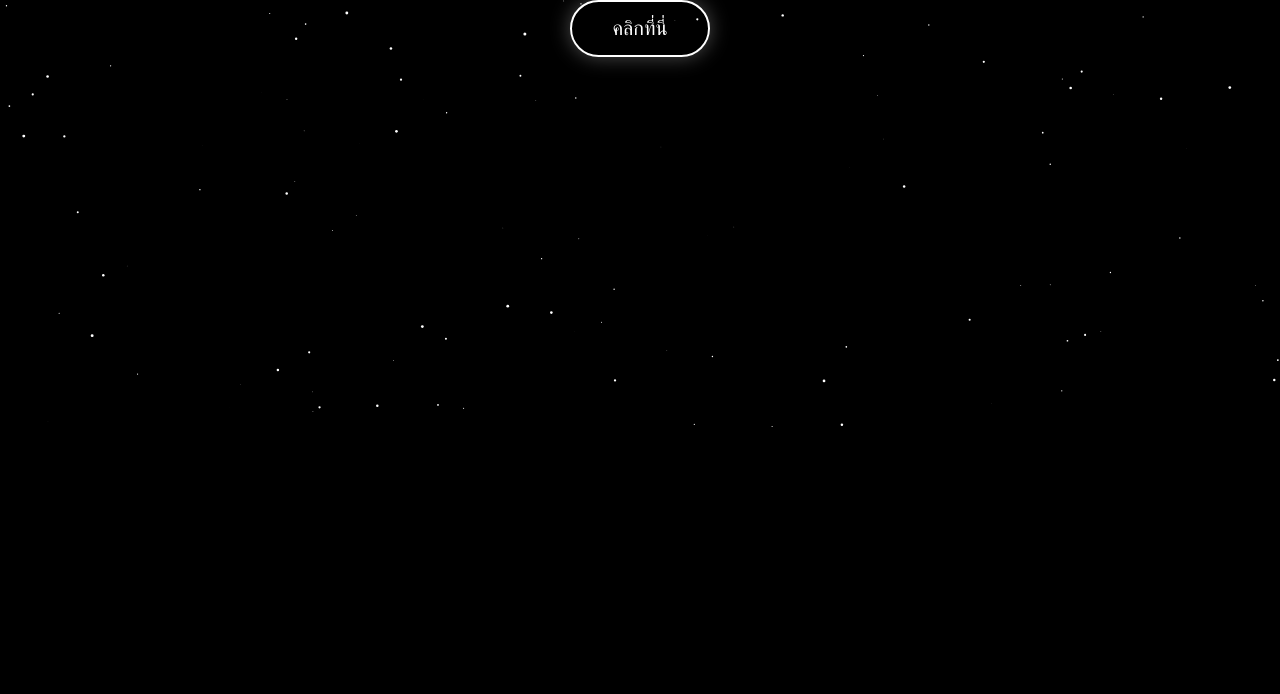
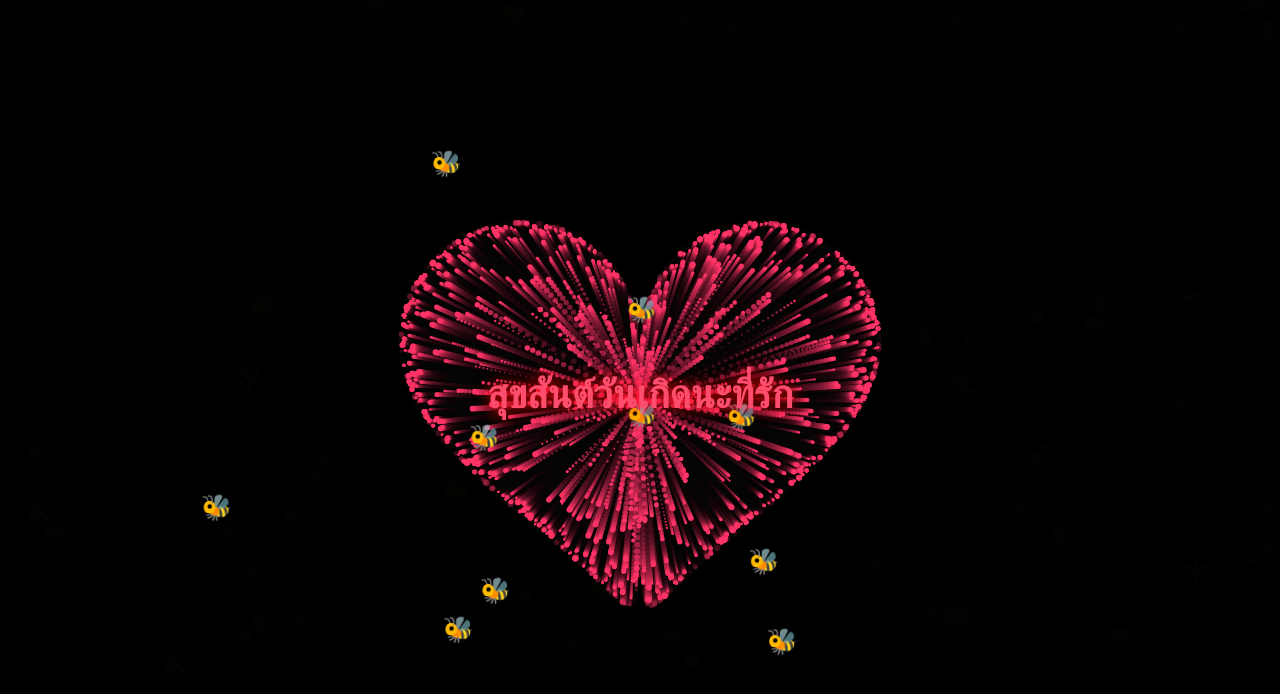
Before and after one commit to phau63917-collab/happy-birthday, a plain HTML site: page index.html in a window 1280 px wide. Drawn offline with Linux system fonts and the light colour scheme.

Commit message:
Add files via upload

```diff
--- a/index.html
+++ b/index.html
@@ -2,158 +2,43 @@
 <html lang="vi">
 <head>
     <meta charset="UTF-8">
-    <title>Happy Birthday - Final Heart</title>
+    <title>Happy Birthday - Heart & Snow</title>
     <style>
-        body {
-            margin: 0;
-            overflow: hidden;
-            background-color: #000;
-            display: flex;
-            justify-content: center;
-            align-items: center;
-            font-family: 'Arial', sans-serif;
+        body { margin: 0; overflow: hidden; background: #000; font-family: 'Arial', sans-serif; }
+        canvas { position: absolute; top: 0; left: 0; z-index: 1; }
+        #bg-canvas { z-index: 0; } /* Canvas cho tuyết và tim rơi */
+
+        .content {
+            position: absolute; top: 50%; left: 50%; transform: translate(-50%, -50%);
+            text-align: center; z-index: 10; pointer-events: none;
         }
-
-        /* Nền sao nhấp nháy */
-        #star-canvas {
-            position: absolute;
-            width: 100%;
-            height: 100%;
-            z-index: 0;
+        .thai-wish {
+            color: #ff4d6d; font-size: 2.5rem; font-weight: bold;
+            text-shadow: 0 0 15px #ff0000; margin-bottom: 10px;
         }
-
-        /* Nút bấm ban đầu */
-        #start-btn {
-            z-index: 10;
-            padding: 15px 40px;
-            font-size: 20px;
-            background: transparent;
-            color: #fff;
-            border: 2px solid #fff;
-            border-radius: 30px;
-            cursor: pointer;
-            box-shadow: 0 0 20px rgba(255,255,255,0.3);
-            transition: 0.3s;
-        }
-        #start-btn:hover { background: #fff; color: #000; }
-
-        /* Bì thư đen */
-        #envelope-wrapper {
-            display: none;
-            z-index: 5;
-            transition: all 1s ease;
-        }
-        .envelope {
-            width: 250px;
-            height: 150px;
-            background: #1a1a1a;
-            position: relative;
-            border: 1px solid #333;
-        }
-        .envelope::after {
-            content: "";
-            position: absolute;
-            top: 0;
-            border-top: 80px solid #252525;
-            border-left: 125px solid transparent;
-            border-right: 125px solid transparent;
-        }
-        .fade-out { opacity: 0; transform: scale(0); }
-
-        /* Canvas Trái tim hạt mịn */
-        #heart-canvas {
-            display: none;
-            position: absolute;
-            z-index: 2;
-        }
-
-        /* Chữ Thái giữa tim */
-        .thai-text {
-            position: absolute;
-            z-index: 3;
-            color: #ff4d6d;
-            font-size: 35px;
-            font-weight: bold;
-            display: none;
-            text-shadow: 0 0 15px #ff4d6d;
-            pointer-events: none;
-            text-align: center;
-        }
-
-        /* Ong bay */
-        .bee {
-            position: absolute;
-            font-size: 25px;
-            z-index: 4;
-            pointer-events: none;
-            transition: all 3s ease-in-out;
-        }
+        .bee { position: absolute; font-size: 25px; z-index: 5; transition: all 2s ease-in-out; }
     </style>
 </head>
 <body>
-
-    <canvas id="star-canvas"></canvas>
-    <button id="start-btn">คลิกที่นี่</button>
-
-    <div id="envelope-wrapper">
-        <div class="envelope"></div>
+    <canvas id="bg-canvas"></canvas> <canvas id="heartCanvas"></canvas> <div class="content">
+        <div class="thai-wish">สุขสันต์วันเกิดนะที่รัก</div>
     </div>
 
-    <canvas id="heart-canvas"></canvas>
-    <div id="thai-msg" class="thai-text">สุขสันต์วันเกิดนะที่รัก</div>
-
     <script>
-        const btn = document.getElementById('start-btn');
-        const env = document.getElementById('envelope-wrapper');
-        const heartCanvas = document.getElementById('heart-canvas');
-        const msg = document.getElementById('thai-msg');
-
-        // 1. Khởi tạo nền sao
-        const starCtx = document.getElementById('star-canvas').getContext('2d');
-        let stars = [];
-        function initStars() {
-            starCtx.canvas.width = window.innerWidth;
-            starCtx.canvas.height = window.innerHeight;
-            for(let i=0; i<200; i++) {
-                stars.push({x: Math.random()*innerWidth, y: Math.random()*innerHeight, r: Math.random()*1.5});
-            }
-        }
-        function drawStars() {
-            starCtx.clearRect(0,0,innerWidth,innerHeight);
-            starCtx.fillStyle = "white";
-            stars.forEach(s => {
-                starCtx.beginPath();
-                starCtx.arc(s.x, s.y, s.r, 0, Math.PI*2);
-                starCtx.fill();
-            });
-            requestAnimationFrame(drawStars);
-        }
-        initStars(); drawStars();
-
-        // 2. Xử lý bấm nút mở thư
-        btn.onclick = () => {
-            btn.style.display = 'none';
-            env.style.display = 'block';
-            setTimeout(() => {
-                env.classList.add('fade-out');
-                setTimeout(() => {
-                    env.style.display = 'none';
-                    showHeart();
-                }, 1000);
-            }, 1000);
-        };
-
-        // 3. Hiệu ứng Trái tim Hạt mịn
-        function showHeart() {
-            heartCanvas.style.display = 'block';
-            msg.style.display = 'block';
-            const ctx = heartCanvas.getContext('2d');
-            heartCanvas.width = window.innerWidth;
-            heartCanvas.height = window.innerHeight;
+        const canvas = document.getElementById('heartCanvas');
+        const ctx = canvas.getContext('2d');
+        const bgCanvas = document.getElementById('bg-canvas');
+        const bgCtx = bgCanvas.getContext('2d');
 
         let particles = [];
-            const particleCount = 1500;
+        let backgroundElements = []; // Chứa tuyết và tim nhỏ
 
+        function init() {
+            canvas.width = bgCanvas.width = window.innerWidth;
+            canvas.height = bgCanvas.height = window.innerHeight;
+        }
+
+        // --- TRÁI TIM CHÍNH ---
         function getHeartPoint(t) {
             return {
                 x: 16 * Math.pow(Math.sin(t), 3),
@@ -166,18 +51,16 @@
             reset() {
                 this.t = Math.random() * Math.PI * 2;
                 const point = getHeartPoint(this.t);
-                    this.x = heartCanvas.width / 2;
-                    this.y = heartCanvas.height / 2;
-                    // Độ lớn của trái tim (15)
-                    this.targetX = heartCanvas.width / 2 + point.x * 15;
-                    this.targetY = heartCanvas.height / 2 + point.y * 15;
-                    this.speed = Math.random() * 0.04 + 0.01;
+                this.x = canvas.width / 2;
+                this.y = canvas.height / 2;
+                this.targetX = canvas.width / 2 + point.x * 15;
+                this.targetY = canvas.height / 2 + point.y * 15;
+                this.speed = Math.random() * 0.05 + 0.02;
                 this.size = Math.random() * 2 + 1;
             }
             update() {
                 this.x += (this.targetX - this.x) * this.speed;
                 this.y += (this.targetY - this.y) * this.speed;
-                    // Khi hạt chạm mục tiêu thì reset để tạo hiệu ứng luân chuyển
                 if (Math.abs(this.x - this.targetX) < 1) this.reset();
             }
             draw() {
@@ -188,52 +71,65 @@
             }
         }
 
-            for (let i = 0; i < particleCount; i++) particles.push(new Particle());
-
-            function animateHeart() {
-                // Tạo hiệu ứng đuôi mờ cho hạt
-                ctx.fillStyle = 'rgba(0, 0, 0, 0.1)';
-                ctx.fillRect(0, 0, heartCanvas.width, heartCanvas.height);
-
-                particles.forEach(p => {
-                    p.update();
-                    p.draw();
-                });
-
-                // Giữ chữ ở giữa
-                msg.style.left = (window.innerWidth/2 - msg.offsetWidth/2) + 'px';
-                msg.style.top = (window.innerHeight/2 - msg.offsetHeight/2) + 'px';
-
-                requestAnimationFrame(animateHeart);
+        // --- TUYẾT VÀ TIM RƠI ---
+        class BgElement {
+            constructor(type) {
+                this.type = type; // 'snow' hoặc 'heart'
+                this.reset();
             }
-            animateHeart();
-            startBees();
+            reset() {
+                this.x = Math.random() * bgCanvas.width;
+                this.y = -20;
+                this.speed = Math.random() * 2 + 1;
+                this.size = Math.random() * 15 + 10;
+                this.content = this.type === 'snow' ? '❄️' : ['💝','💖','💗','💓','💞'][Math.floor(Math.random()*5)];
+            }
+            update() {
+                this.y += this.speed;
+                if (this.y > bgCanvas.height) this.reset();
+            }
+            draw() {
+                bgCtx.font = `${this.size}px Arial`;
+                bgCtx.fillText(this.content, this.x, this.y);
+            }
         }
 
-        // 4. Tạo ong bay xung quanh
-        function startBees() {
-            for (let i = 0; i < 5; i++) {
+        // Khởi tạo
+        init();
+        for (let i = 0; i < 1000; i++) particles.push(new Particle());
+        for (let i = 0; i < 50; i++) backgroundElements.push(new BgElement('snow'));
+        for (let i = 0; i < 50; i++) backgroundElements.push(new BgElement('heart'));
+
+        function animate() {
+            // Vẽ nền mờ để tạo hiệu ứng bóng ma
+            ctx.fillStyle = 'rgba(0, 0, 0, 0.1)';
+            ctx.fillRect(0, 0, canvas.width, canvas.height);
+            particles.forEach(p => { p.update(); p.draw(); });
+
+            // Vẽ tuyết và tim rơi
+            bgCtx.clearRect(0, 0, bgCanvas.width, bgCanvas.height);
+            backgroundElements.forEach(el => { el.update(); el.draw(); });
+
+            requestAnimationFrame(animate);
+        }
+
+        // --- ONG BAY ---
+        function createBee() {
             const bee = document.createElement('div');
             bee.className = 'bee';
             bee.innerHTML = '🐝';
             document.body.appendChild(bee);
-                animateBee(bee);
+            function move() {
+                bee.style.left = Math.random() * 90 + 'vw';
+                bee.style.top = Math.random() * 90 + 'vh';
+                setTimeout(move, 2000);
             }
+            move();
         }
+        for(let i=0; i<10; i++) createBee();
 
-        function animateBee(bee) {
-            let x = Math.random() * window.innerWidth;
-            let y = Math.random() * window.innerHeight;
-            bee.style.left = x + 'px';
-            bee.style.top = y + 'px';
-            setTimeout(() => animateBee(bee), 3000);
-        }
-
-        window.addEventListener('resize', () => {
-            initStars();
-            heartCanvas.width = window.innerWidth;
-            heartCanvas.height = window.innerHeight;
-        });
+        animate();
+        window.addEventListener('resize', init);
     </script>
 </body>
 </html>
```
Lines whose indentation alone changed are shown as unchanged.
